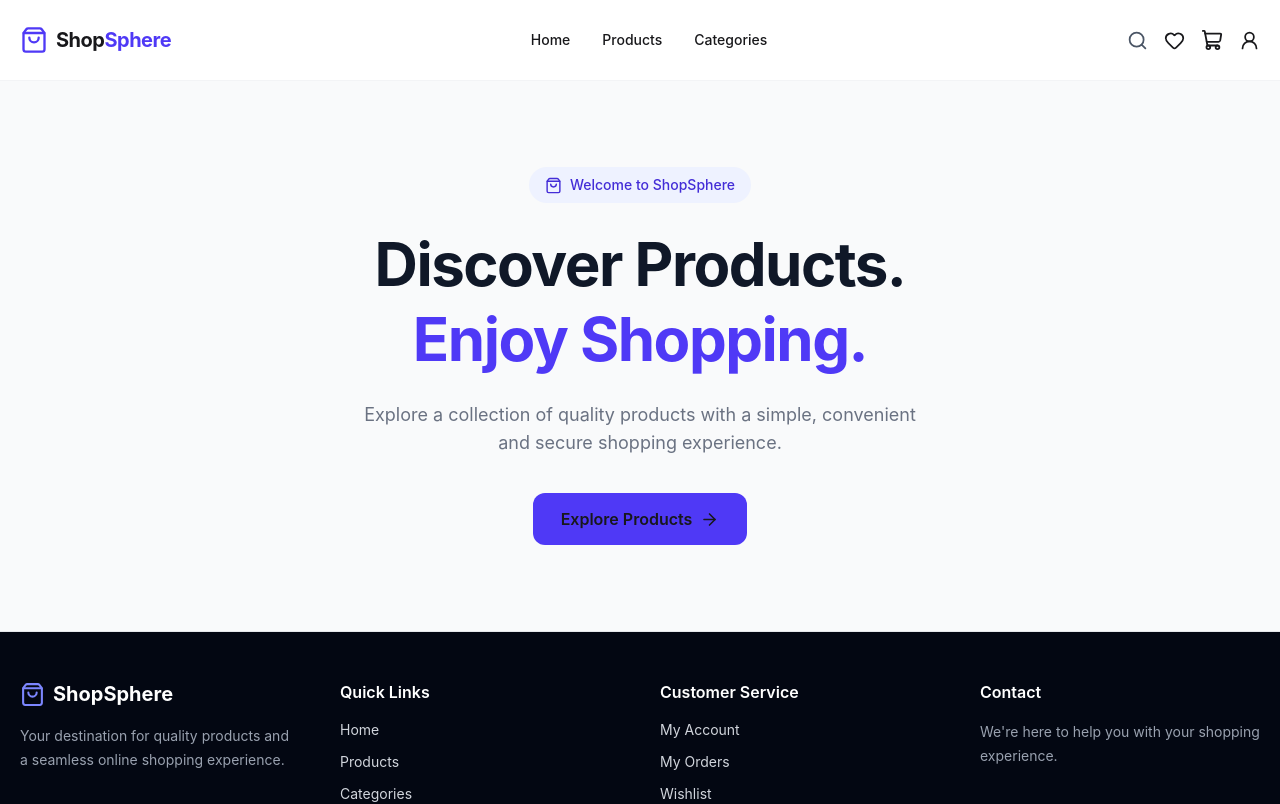
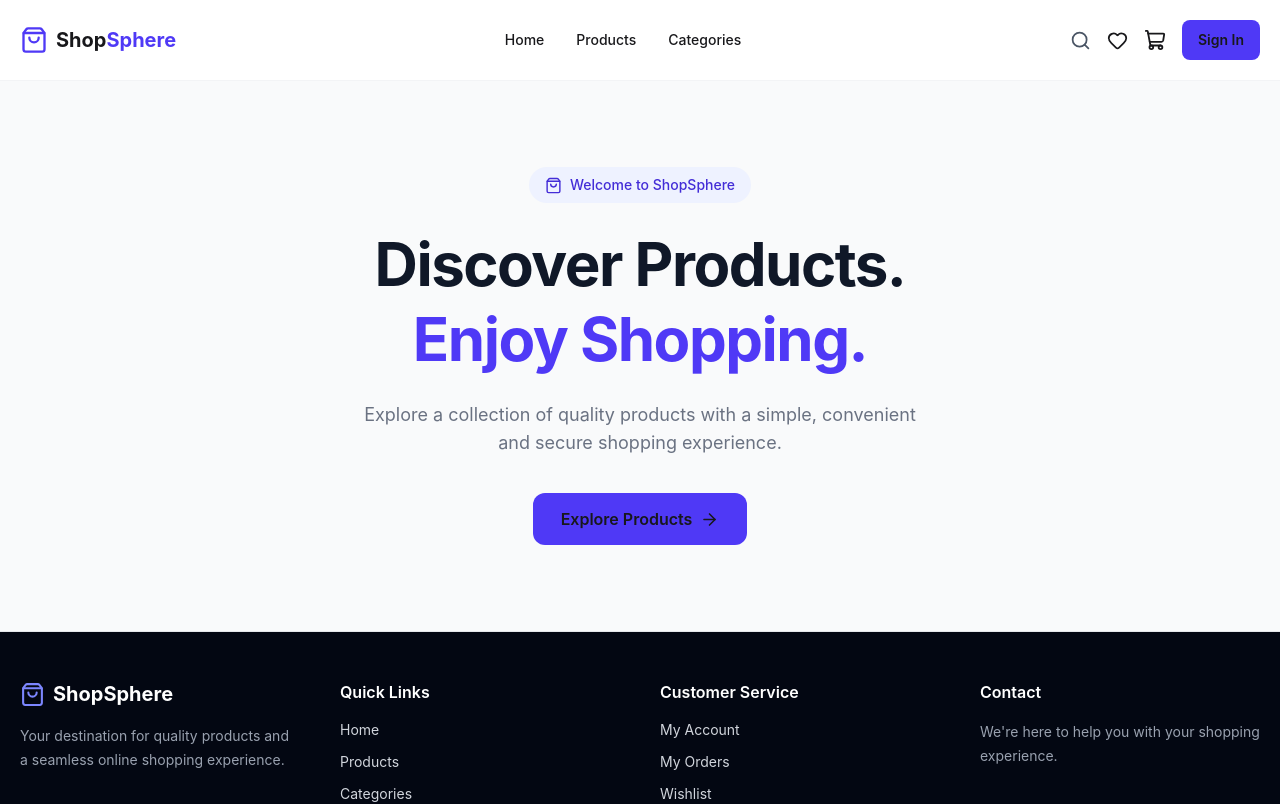
Before and after one commit to asifrahman-codes/E-Commerce-Platform, a React (Vite) app in the folder client/: page / in a window 1280 px wide. Shown: the top 804 px of the page. Built offline with nearby package versions, Linux system fonts and the light colour scheme.

Commit message:
update: navbar, main and app

```diff
--- a/client/src/App.jsx
+++ b/client/src/App.jsx
@@ -1,4 +1,5 @@
 import { BrowserRouter } from "react-router-dom";
+
 import AppRoutes from "./routes/AppRoutes";
 
 function App() {
--- a/client/src/components/layout/Navbar.jsx
+++ b/client/src/components/layout/Navbar.jsx
@@ -1,14 +1,25 @@
-import { Link, NavLink } from "react-router-dom";
+import { Link, NavLink, useNavigate } from "react-router-dom";
+
 import {
   ShoppingBag,
   Search,
   Heart,
   ShoppingCart,
   UserRound,
-  Menu,
+  LogOut,
 } from "lucide-react";
 
+import useAuth from "../../hooks/useAuth";
+
 const Navbar = () => {
+  const navigate = useNavigate();
+
+  const {
+    user,
+    isAuthenticated,
+    logout,
+  } = useAuth();
+
   const navLinkClass = ({ isActive }) =>
     `text-sm font-medium transition-colors ${
       isActive
@@ -16,20 +27,32 @@ const Navbar = () => {
         : "text-gray-600 hover:text-indigo-600"
     }`;
 
+  const handleLogout = async () => {
+    await logout();
+    navigate("/", { replace: true });
+  };
+
   return (
     <header className="sticky top-0 z-50 border-b border-gray-100 bg-white">
+
       <div className="container-custom">
+
         <div className="flex h-20 items-center justify-between gap-6">
 
+          {/* Logo */}
           <Link to="/" className="flex items-center gap-2">
+
             <ShoppingBag size={28} className="text-indigo-600" />
 
-            <span className="text-xl font-bold tracking-tight">
+            <span className="text-xl font-bold">
               Shop<span className="text-indigo-600">Sphere</span>
             </span>
+
           </Link>
 
+          {/* Navigation */}
           <nav className="hidden items-center gap-8 md:flex">
+
             <NavLink to="/" className={navLinkClass}>
               Home
             </NavLink>
@@ -41,8 +64,10 @@ const Navbar = () => {
             <NavLink to="/categories" className={navLinkClass}>
               Categories
             </NavLink>
+
           </nav>
 
+          {/* Actions */}
           <div className="flex items-center gap-4">
 
             <button
@@ -54,38 +79,60 @@ const Navbar = () => {
 
             <Link
               to="/wishlist"
+              aria-label="Wishlist"
               className="hidden text-gray-600 hover:text-indigo-600 sm:block"
-              aria-label="Wishlist"
             >
               <Heart size={21} />
             </Link>
 
             <Link
               to="/cart"
+              aria-label="Shopping Cart"
               className="text-gray-600 hover:text-indigo-600"
-              aria-label="Shopping cart"
             >
               <ShoppingCart size={22} />
             </Link>
 
+            {isAuthenticated ? (
+
+              <div className="flex items-center gap-3">
+
                 <Link
-              to="/login"
-              className="hidden text-gray-600 hover:text-indigo-600 sm:block"
-              aria-label="Login"
+                  to="/account"
+                  className="hidden items-center gap-2 text-sm font-medium text-gray-700 hover:text-indigo-600 sm:flex"
                 >
-              <UserRound size={21} />
+                  <UserRound size={19} />
+                  {user?.name || "My Account"}
                 </Link>
 
                 <button
-              className="text-gray-600 md:hidden"
-              aria-label="Open menu"
+                  onClick={handleLogout}
+                  className="text-gray-500 hover:text-red-600"
+                  title="Logout"
+                  aria-label="Logout"
                 >
-              <Menu size={23} />
+                  <LogOut size={20} />
                 </button>
 
               </div>
+
+            ) : (
+
+              <Link
+                to="/login"
+                className="rounded-lg bg-indigo-600 px-4 py-2.5 text-sm font-semibold text-white hover:bg-indigo-700"
+              >
+                Sign In
+              </Link>
+
+            )}
+
           </div>
+
         </div>
+
+      </div>
+
     </header>
   );
 };
--- a/client/src/main.jsx
+++ b/client/src/main.jsx
@@ -2,10 +2,23 @@ import React from "react";
 import ReactDOM from "react-dom/client";
 
 import App from "./App";
+
+import { AuthProvider } from "./context/AuthContext";
+
 import "./index.css";
 
-ReactDOM.createRoot(document.getElementById("root")).render(
+ReactDOM.createRoot(
+  document.getElementById("root")
+).render(
+
   <React.StrictMode>
-    <App />
+
+    <AuthProvider>
+
+      <App />
+
+    </AuthProvider>
+
   </React.StrictMode>
+
 );
--- a/client/src/routes/AppRoutes.jsx
+++ b/client/src/routes/AppRoutes.jsx
@@ -6,11 +6,20 @@ import AuthLayout from "../layouts/AuthLayout";
 import Home from "../pages/home/Home";
 import Placeholder from "../pages/common/Placeholder";
 
+import Login from "../pages/auth/Login";
+import Register from "../pages/auth/Register";
+import ForgotPassword from "../pages/auth/ForgotPassword";
+
+import Profile from "../pages/account/Profile";
+
+import ProtectedRoute from "./ProtectedRoute";
+import GuestRoute from "./GuestRoute";
+
 const AppRoutes = () => {
   return (
     <Routes>
 
-      {/* Customer storefront */}
+      {/* Public storefront */}
       <Route element={<MainLayout />}>
 
         <Route path="/" element={<Home />} />
@@ -40,14 +49,17 @@ const AppRoutes = () => {
           element={<Placeholder title="My Wishlist" />}
         />
 
+        {/* Authenticated customer routes */}
+        <Route element={<ProtectedRoute />}>
+
+          <Route
+            path="/account"
+            element={<Profile />}
+          />
+
           <Route
             path="/checkout"
             element={<Placeholder title="Checkout" />}
-        />
-
-        <Route
-          path="/account"
-          element={<Placeholder title="My Account" />}
           />
 
           <Route
@@ -62,31 +74,45 @@ const AppRoutes = () => {
 
         </Route>
 
-      {/* Authentication pages */}
+        {/* Admin routes */}
+        <Route
+          element={
+            <ProtectedRoute allowedRoles={["admin"]} />
+          }
+        >
+
+          <Route
+            path="/admin"
+            element={<Placeholder title="Admin Dashboard" />}
+          />
+
+        </Route>
+
+      </Route>
+
+      {/* Guest-only authentication routes */}
+      <Route element={<GuestRoute />}>
+
         <Route element={<AuthLayout />}>
 
           <Route
             path="/login"
-          element={<Placeholder title="Login" />}
+            element={<Login />}
           />
 
           <Route
             path="/register"
-          element={<Placeholder title="Create Account" />}
+            element={<Register />}
           />
 
           <Route
             path="/forgot-password"
-          element={<Placeholder title="Forgot Password" />}
+            element={<ForgotPassword />}
           />
 
         </Route>
 
-      {/* Admin dashboard */}
-      <Route
-        path="/admin"
-        element={<Placeholder title="Admin Dashboard" />}
-      />
+      </Route>
 
       {/* 404 */}
       <Route
```
Lines whose indentation alone changed are shown as unchanged.
